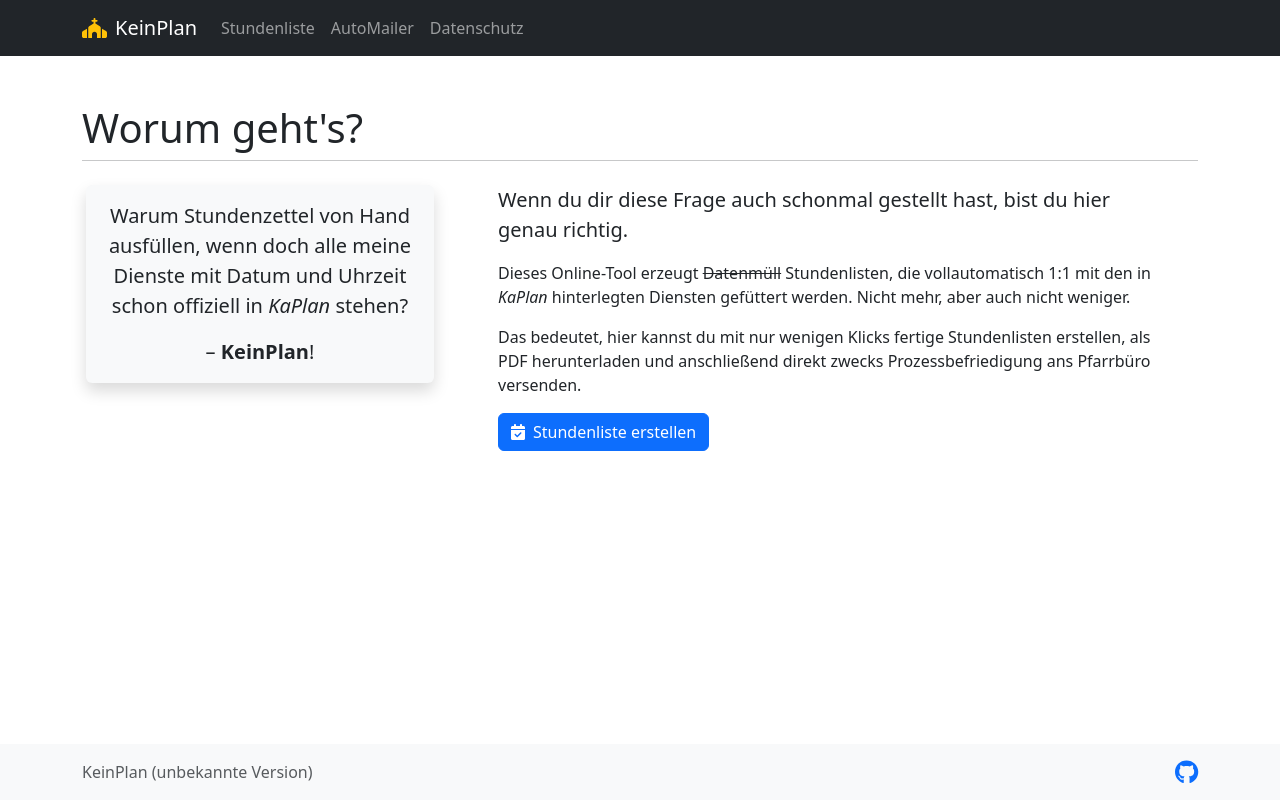
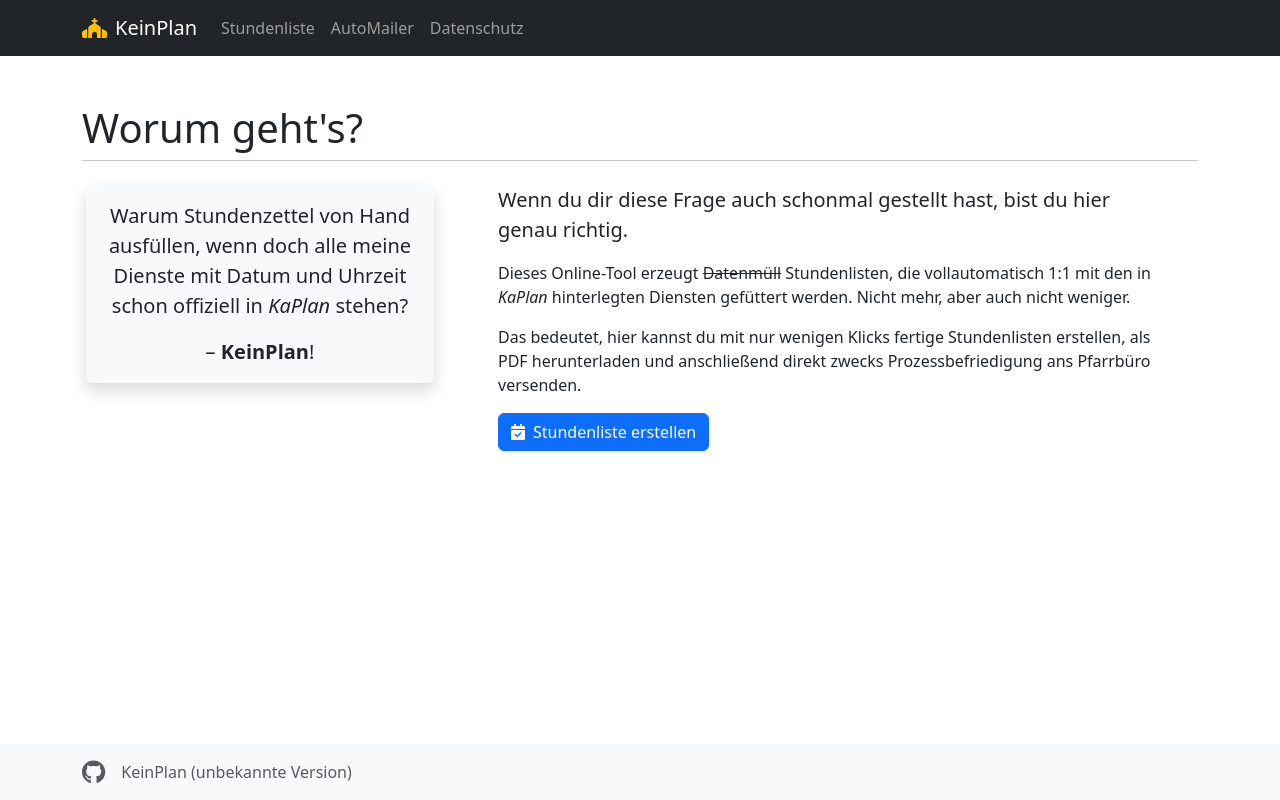
Before and after one commit to nbe95/KeinPlan, a Next.js app in the folder frontend/: page / in a window 1280 px wide. Built offline with nearby package versions, Linux system fonts and the light colour scheme.

Commit message:
Nicer look for footer

```diff
--- a/frontend/components/footer.tsx
+++ b/frontend/components/footer.tsx
@@ -10,13 +10,13 @@ export const Footer = () => {
     <footer className="fixed-bottom bg-light py-3">
       <Container className="bg-light text-muted">
         <Stack direction="horizontal" gap={3}>
+          <div>
+            <Link href="https://github.com/nbe95/KeinPlan" className="text-muted" target="_blank">
+              <FontAwesomeIcon icon={faGithub} size="xl" />
+            </Link>
+          </div>
           <div className="me-auto">
             KeinPlan {version ? `v${version}` : "(unbekannte Version)"}
-          </div>
-          <div>
-            <Link href="https://github.com/nbe95/KeinPlan" target="_blank">
-              <FontAwesomeIcon icon={faGithub} size="xl" />
-            </Link>
           </div>
         </Stack>
       </Container>
```
